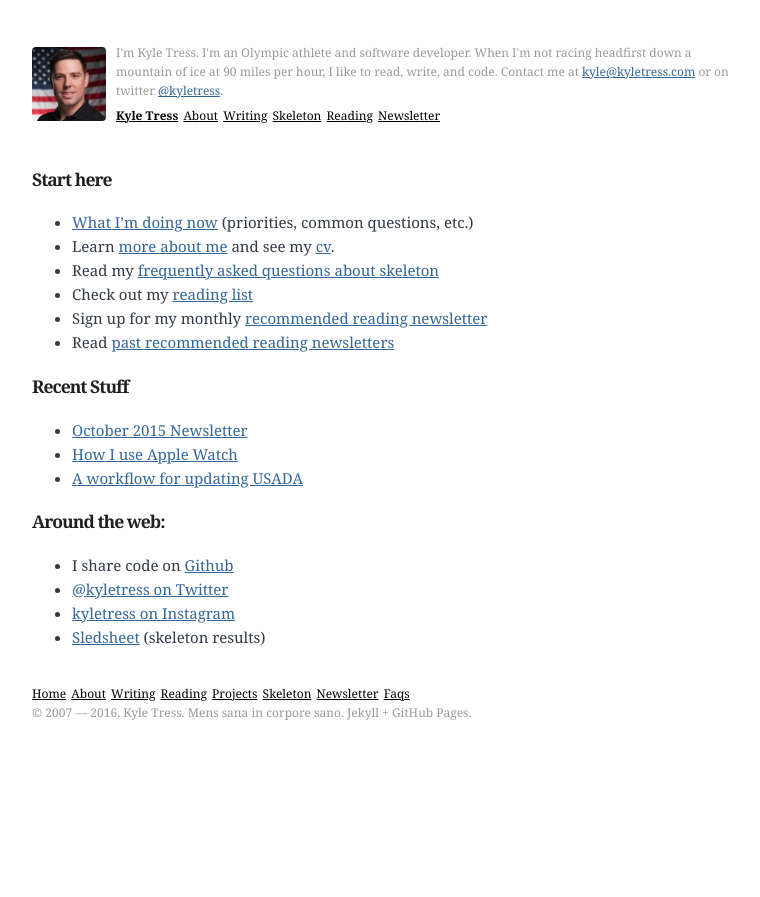
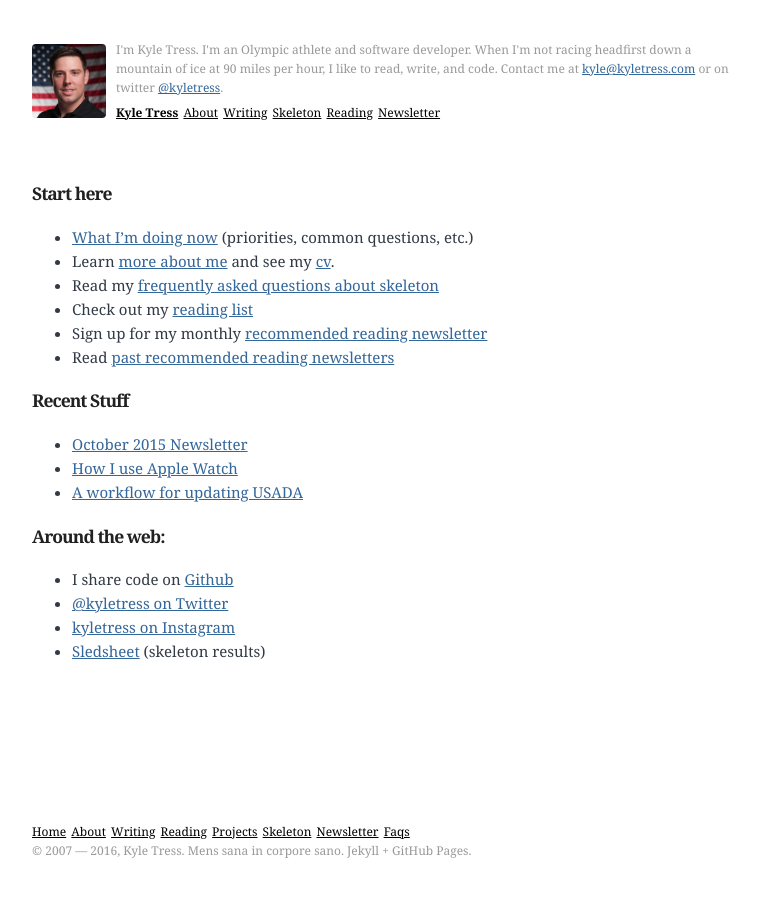
Before and after one commit to kyletress/kyletress.com-old, a Jekyll site: the page built from index.md, in a window 1280 px wide. Shown: the top 897 px of the page, without its empty margins (258-1018 px from the left). Built offline with Jekyll 4.4.1, drawn with Linux system fonts in a browser that asks for light colours.

Commit message:
sticky footer

```diff
--- a/_layouts/default.html
+++ b/_layouts/default.html
@@ -2,10 +2,14 @@
 <html lang="en">
 {% include head.html %}
 <body>
+  <div class="container">
+    {% include header.html %}
+  </div>
   <main class="container">
-    {% include header.html %}
     {{ content }}
+  </main>
+  <div class="container">
     {% include footer.html %}
-  </main>
+  </div>
 </body>
 </html>
--- a/_sass/_layout.scss
+++ b/_sass/_layout.scss
@@ -6,7 +6,6 @@ main {
 
 .container {
   margin: 0 auto;
-  padding-top: 43px;
   width: 90%;
   @media(min-width: $breakpoint) {
     max-width:$container-max-width;
@@ -21,8 +20,9 @@ header {
   text-align: center;
   font-family: $font-serif;
   font-size: 1.2rem;
-  margin-bottom: 4rem;
+  //margin-bottom: 4rem;
   color: $color-muted;
+  padding: 4rem 0;
   img {
     margin-right: 1rem;
     border-radius: 4px;
@@ -44,7 +44,7 @@ header {
 }
 
 footer {
-  padding: 2rem 0 5rem 0;
+  padding: 4rem 0;
   font-size: 1.2rem;
   color: $color-muted;
   p {
```
